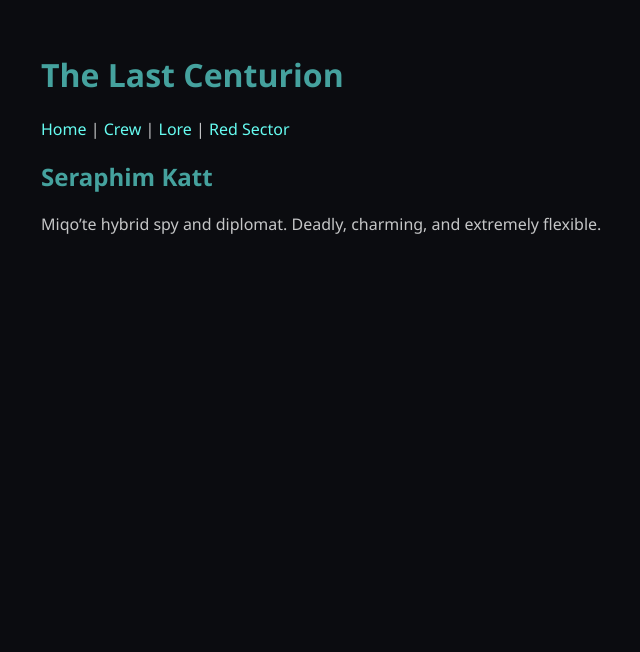
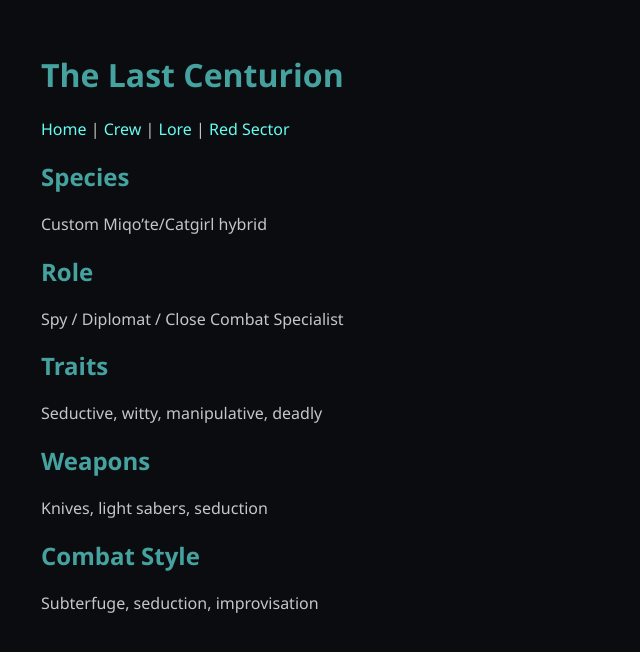
Before and after one commit to fionayyc/last-centurion, a Jekyll site: the page built from crew/seraphim-katt.md, in a window 1280 px wide. Shown: the top 652 px of the page, without its empty margins (199-839 px from the left). Built offline with Jekyll 4.4.1, drawn with Linux system fonts in a browser that asks for light colours.

Commit message:
Add files via upload

```diff
--- a/_config.yml
+++ b/_config.yml
@@ -1 +1,3 @@
 title: The Last Centurion
+markdown: kramdown
+theme: minima
--- a/crew/seraphim-katt.md
+++ b/crew/seraphim-katt.md
@@ -1,8 +1,19 @@
 ---
+title: Seraphim Katt
 layout: default
-title: Seraphim Katt
 ---
 
-## Seraphim Katt
+## Species
+Custom Miqo'te/Catgirl hybrid
 
-Miqo'te hybrid spy and diplomat. Deadly, charming, and extremely flexible.
+## Role
+Spy / Diplomat / Close Combat Specialist
+
+## Traits
+Seductive, witty, manipulative, deadly
+
+## Weapons
+Knives, light sabers, seduction
+
+## Combat Style
+Subterfuge, seduction, improvisation
```
Also changed, not shown: crew/alexandra-dash.md (added, +21 -0 lines), crew/captain-derrien-wolfe.md (added, +22 -0 lines), crew/caylee-jay.md (added, +19 -0 lines), crew/eve.md (added, +16 -0 lines), crew/loona.md (added, +20 -0 lines), crew/sierra.md (added, +19 -0 lines), index.md (+3 -7 lines).
